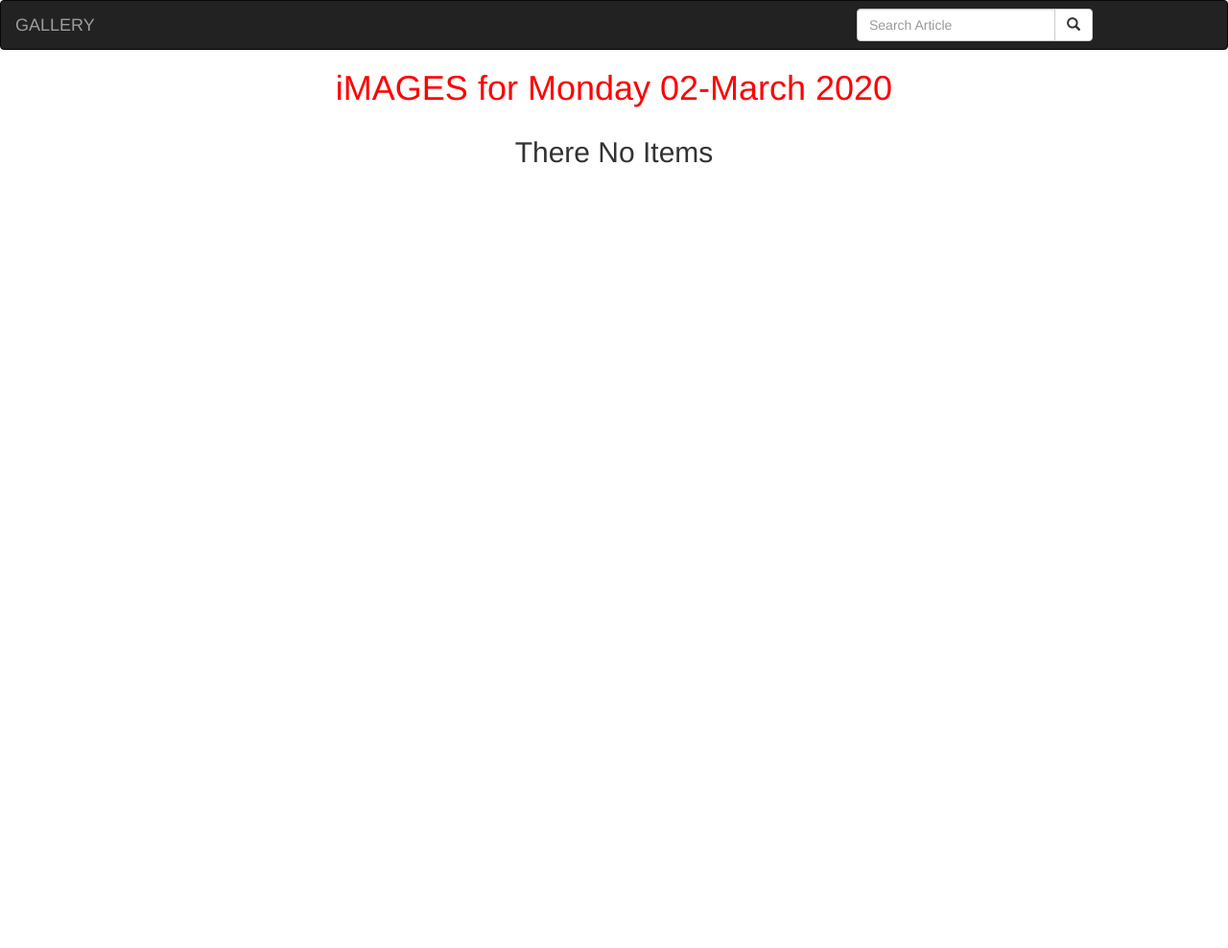
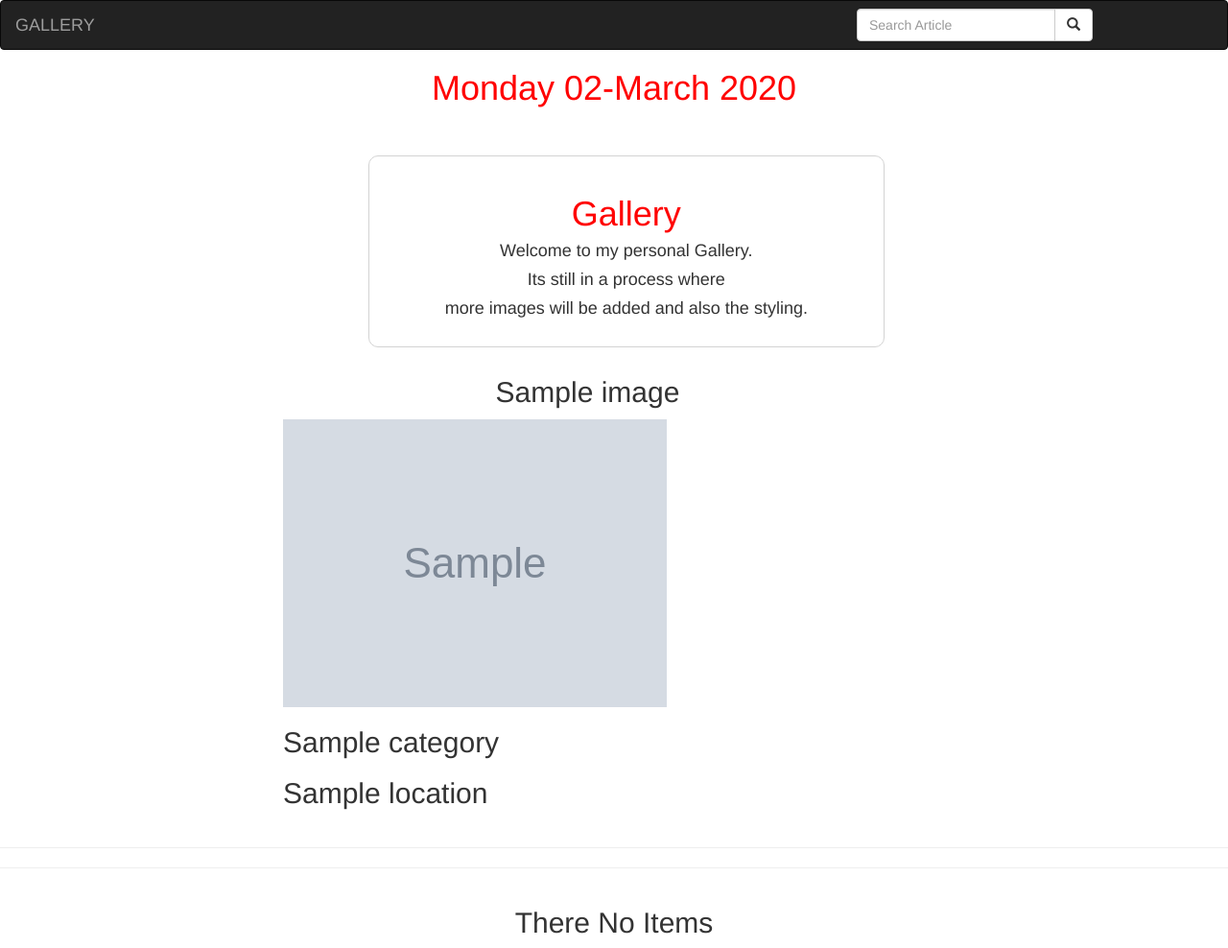
Before and after one commit to JamesOdera/gallery, a Django app: page / in a window 1280 px wide. Shown: the whole page at 96% size. Before the commit the page ends 170 px from the top, so only its background shows below. Run offline with Django 3.2, Linux system fonts and the light colour scheme; tables that the repository leaves empty hold one stand-in row (values such as "Sample post"); grey boxes marked "Sample" are stand-in pictures; some libraries are stand-ins or nearby versions.

Commit message:
add the styling to the main page

```diff
--- a/album/templates/all-album/base.html
+++ b/album/templates/all-album/base.html
@@ -21,7 +21,38 @@
 
     {% include "navbar.html" %}
 
-    {% block content %} <h1 class='text-center'>iMAGES for {{date|date:"l d-F Y"}}</h1> {%endblock%}
+    {% block content %}
+
+    <style>
+        .rightside {
+    float: right;
+      width: 70%;
+      padding-top: 40px;
+    }
+    .gallery {
+      background-color: rgb(255, 255, 255);
+      width: 60%;
+      padding: 20px;
+      margin-right: 20px;
+      height: 200px;
+      border-radius: 10px;
+      border: 1px solid lightgray;
+    }
+    </style>
+     <h1 class='text-center'>{{date|date:"l d-F Y"}}</h1>
+
+
+    <div class="rightside">
+        <div class="card">
+            <div class="gallery">
+                <h1> Gallery </h1>
+                <h4> Welcome to my personal Gallery. </h4>
+                <h4> Its still in a process where </h4>
+                <h4> more images will be added and also the styling. </h4>
+            </div>
+          </div>
+    </div>
+     {%endblock%}
 
     {% block scripts %}
         <script src="https://ajax.googleapis.com/ajax/libs/jquery/3.2.1/jquery.min.js"></script>
--- a/album/templates/all-album/today-album.html
+++ b/album/templates/all-album/today-album.html
@@ -1,18 +1,55 @@
 {%extends 'all-album/base.html'%}
 {% block content %}
 {{ block.super}}
+
+{% for image_item in images %}
+<style>
+    .card {
+        text-align: center;
+        overflow: hidden;
+    }
+.column {
+  width: 50%;
+  padding: 10px;
+  margin-left: 300px;
+}
+
+.column img {
+  margin-top: 12px;
+}
+
+/* Clear floats after the columns */
+.row:after {
+  content: "";
+  display: table;
+  clear: both;
+}
+</style>
+<div class="container"></div>
+
+<div class="row">
+  <div class="column">
+      <h2 class="text-center"> {{ image_item.name }} </h2>
+      <img src="{{image_item.image.url}}" class="img-responsive" alt="Image" width="400" height="400">
+      <h2> {{ image_item.category }} </h2>
+        <h2> {{ image_item.location }} </h2>
+    </div>
+    <hr>
+    <hr>
+
+{% endfor %}
+
   {% for album_item in album %}
 
   <div class="container"></div>
 
   <div class="row">
 
-    <div class="col-xs-2 col-sm-2 col-md-2 col-lg-2">
-      <h2 class="text-center"> {{ album_item.title }} </h2>
-    </div>
-
-    <div class="col-xs-4 col-sm-4 col-md-4 col-lg-4">
-        <img src="{{album_item.article_image.url}}" class="img-responsive" alt="Image">
+    <div class="column">
+        <h2 class="text-center"> {{ album_item.title }} </h2>
+        <img src="{{album_item.article_image.url}}" class="img-responsive" alt="Image" width="400" height="400">
+        <h2> {{ album_item.category }} </h2>
+        <h2> {{ album_item.location }} </h2>
       </div>
 
   {% empty %}
```
Also changed, not shown: media/image/WallpapersGram4k_-_down_sun.jpg (added), media/image/WallpapersGram4k_-_fifa-18-7680x4708-stadium-4k-8k-13671.jpg (added), media/image/WallpapersGram4k_beach_resorts.jpg (added).
